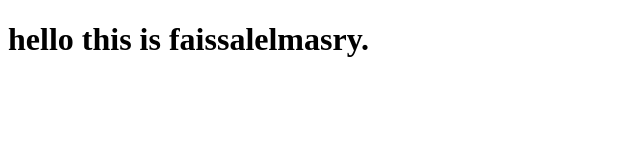
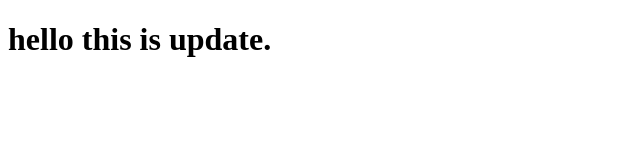
Before and after one commit to faissalelmasry/myproject, a plain HTML site: page index.html in a window 1280 px wide. Shown: the whole page, without its empty margins (0-640 px from the left). Drawn offline with Linux system fonts and the light colour scheme.

Commit message:
new change

```diff
--- a/index.html
+++ b/index.html
@@ -7,6 +7,6 @@
 </head>
 <body>
     <script src="app.js"></script>
-    <h1>hello this is faissalelmasry.</h1>
+    <h1>hello this is update.</h1>
 </body>
 </html>
```
